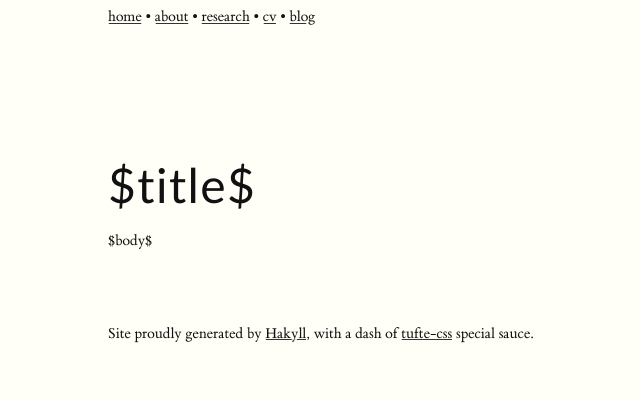
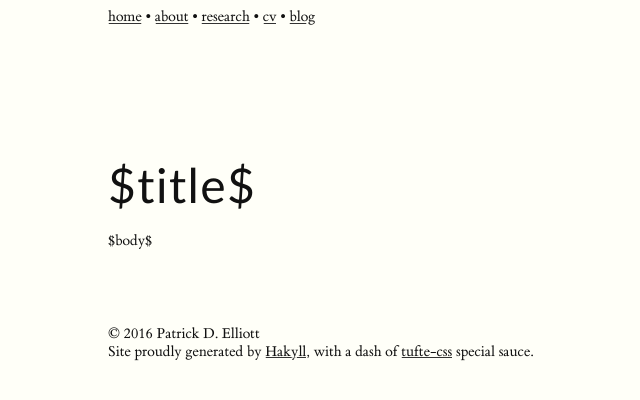
Before and after one commit to patrl/patrl.github.io, a plain HTML site: page templates/default.html in a window 1280 px wide. Shown: the whole page, without its empty margins (52-692 px from the left). Drawn offline with Linux system fonts and the light colour scheme; files whose address does not match are found by name.

Commit message:
Added copyright notice to footer.

```diff
--- a/templates/default.html
+++ b/templates/default.html
@@ -17,6 +17,7 @@
         $body$
     </article>
     <footer>
+        © 2016 Patrick D. Elliott<br>
         Site proudly generated by
             <a href="http://jaspervdj.be/hakyll">Hakyll</a>, with a dash of <a href="https://github.com/edwardtufte/tufte-css">tufte-css</a> special sauce.
     </footer>
```
